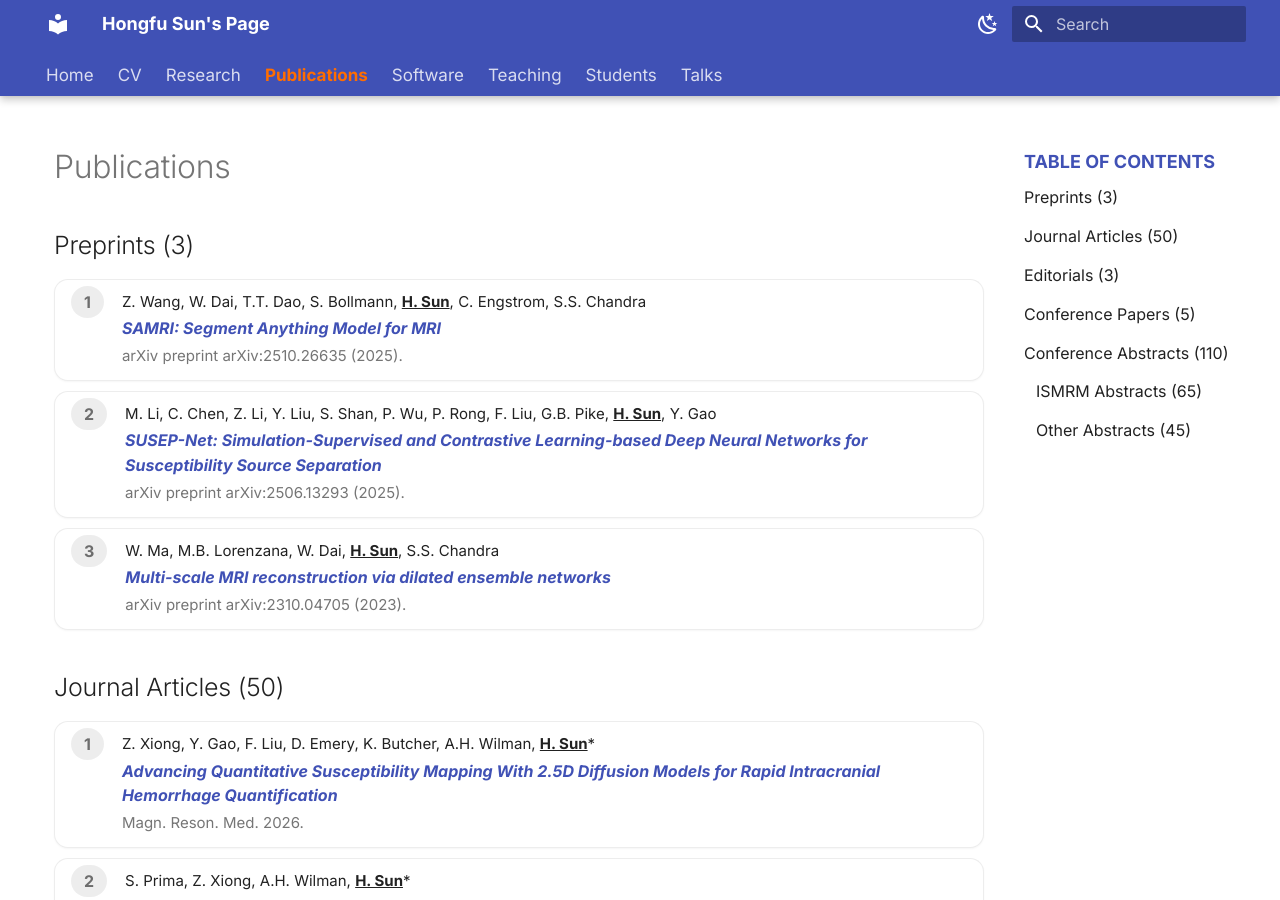
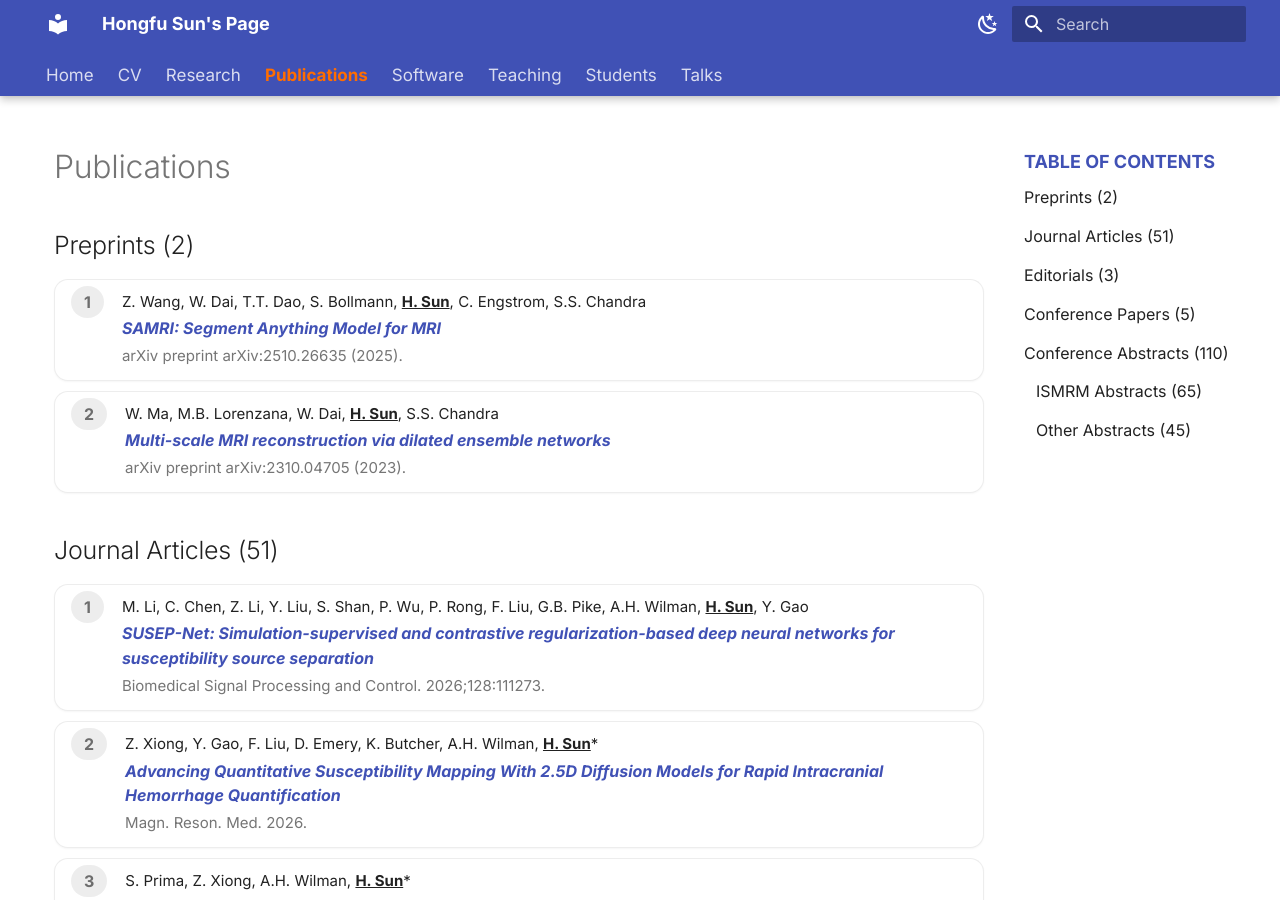
Before and after one commit to sunhongfu/sunhongfu.github.io, an MkDocs documentation site: the page built from docs/publications.md, in a window 1280 px wide and 900 px high. Built offline with MkDocs 1.6.1 and Material for MkDocs 9.7.7, drawn with Linux system fonts in a browser that asks for light colours.

Commit message:
Move SUSEP-Net from preprints to journal articles (BSPC 2026)
Co-Authored-By: Claude Opus 5.5 <noreply@anthropic.com>

```diff
--- a/docs/publications.md
+++ b/docs/publications.md
@@ -15,15 +15,6 @@
 <div class="pub-card">
   <div class="pub-num"></div>
   <div class="pub-details">
-    <div class="pub-authors">M. Li, C. Chen, Z. Li, Y. Liu, S. Shan, P. Wu, P. Rong, F. Liu, G.B. Pike, <span class="me">H. Sun</span>, Y. Gao</div>
-    <div class="pub-title"><a href="https://arxiv.org/abs/2506.13293" target="_blank" rel="noopener"><i>SUSEP-Net: Simulation-Supervised and Contrastive Learning-based Deep Neural Networks for Susceptibility Source Separation</i></a></div>
-    <div class="pub-venue">arXiv preprint arXiv:2506.13293 (2025).</div>
-  </div>
-</div>
-
-<div class="pub-card">
-  <div class="pub-num"></div>
-  <div class="pub-details">
     <div class="pub-authors">W. Ma, M.B. Lorenzana, W. Dai, <span class="me">H. Sun</span>, S.S. Chandra</div>
     <div class="pub-title"><a href="https://arxiv.org/abs/2310.04705" target="_blank" rel="noopener"><i>Multi-scale MRI reconstruction via dilated ensemble networks</i></a></div>
     <div class="pub-venue">arXiv preprint arXiv:2310.04705 (2023).</div>
@@ -38,6 +29,14 @@
 <div class="pub-card">
   <div class="pub-num"></div>
   <div class="pub-details">
+    <div class="pub-authors">M. Li, C. Chen, Z. Li, Y. Liu, S. Shan, P. Wu, P. Rong, F. Liu, G.B. Pike, A.H. Wilman, <span class="me">H. Sun</span>, Y. Gao</div>
+    <div class="pub-title"><a href="https://doi.org/10.1016/j.bspc.2026.111273" target="_blank" rel="noopener"><i>SUSEP-Net: Simulation-supervised and contrastive regularization-based deep neural networks for susceptibility source separation</i></a></div>
+    <div class="pub-venue">Biomedical Signal Processing and Control. 2026;128:111273.</div>
+    </div>
+</div>
+<div class="pub-card">
+  <div class="pub-num"></div>
+  <div class="pub-details">
     <div class="pub-authors">Z. Xiong, Y. Gao, F. Liu, D. Emery, K. Butcher, A.H. Wilman, <span class="me">H. Sun</span>*</div>
     <div class="pub-title"><a href="https://onlinelibrary.wiley.com/doi/full/10.1002/mrm.70358" target="_blank" rel="noopener"><i>Advancing Quantitative Susceptibility Mapping With 2.5D Diffusion Models for Rapid Intracranial Hemorrhage Quantification</i></a></div>
     <div class="pub-venue">Magn. Reson. Med. 2026.</div>
```
